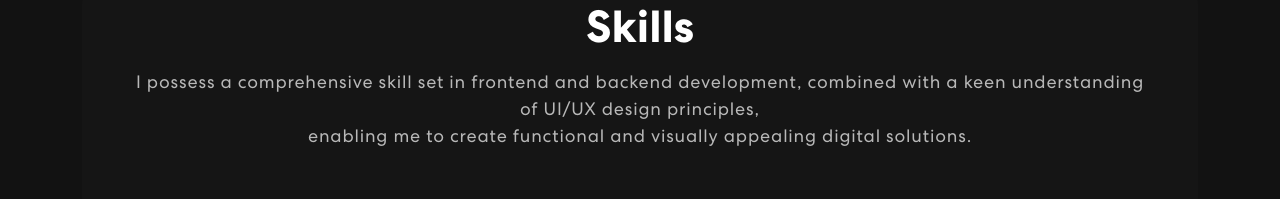
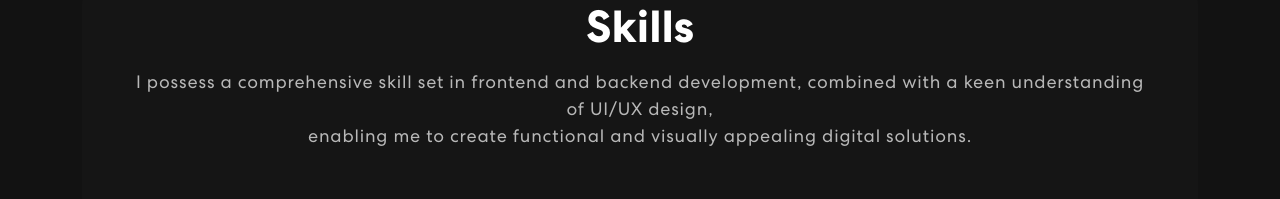
Before and after one commit to sameeraudesh995/myportfolioreactapp, a React (Create React App) app: page / in a window 1280 px wide. Shown: the part 826-1025 px from the top of the page. Built offline with nearby package versions, Linux system fonts and the light colour scheme.

Commit message:
projects section started

```diff
--- a/src/App.js
+++ b/src/App.js
@@ -3,6 +3,7 @@ import { NavBar } from './components/NavBar';
 import { Banner } from './components/Banner';
 import { Skills } from './components/Skills';
 import 'bootstrap/dist/css/bootstrap.min.css';
+import { Projects } from './components/Projects';
 
 function App() {
   return (
@@ -11,6 +12,7 @@ function App() {
      <NavBar/>
      <Banner/>
      <Skills/>
+     <Projects/>
     </div>
   );
 }
--- /dev/null
+++ b/src/components/Projects.js
@@ -0,0 +1,3 @@
+export const Projects = ()=>{
+
+}
--- a/src/components/Skills.js
+++ b/src/components/Skills.js
@@ -34,7 +34,7 @@ export const Skills =()=>{
                     <div className="col-12">
                         <div className="skill-bx wow zoomIn">
                             <h2>Skills</h2>
-                            <p>I possess a comprehensive skill set in frontend and backend development, combined with a keen understanding of UI/UX design principles,<br></br> enabling me to create functional and visually appealing digital solutions.</p>
+                            <p>I possess a comprehensive skill set in frontend and backend development, combined with a keen understanding of UI/UX design,<br></br> enabling me to create functional and visually appealing digital solutions.</p>
                             <Carousel responsive={responsive} infinite={true} className="owl-carousel owl-theme skill-slider">
                                 <div className="item">
                                     <img src={meter1} alt="Image" />
```
